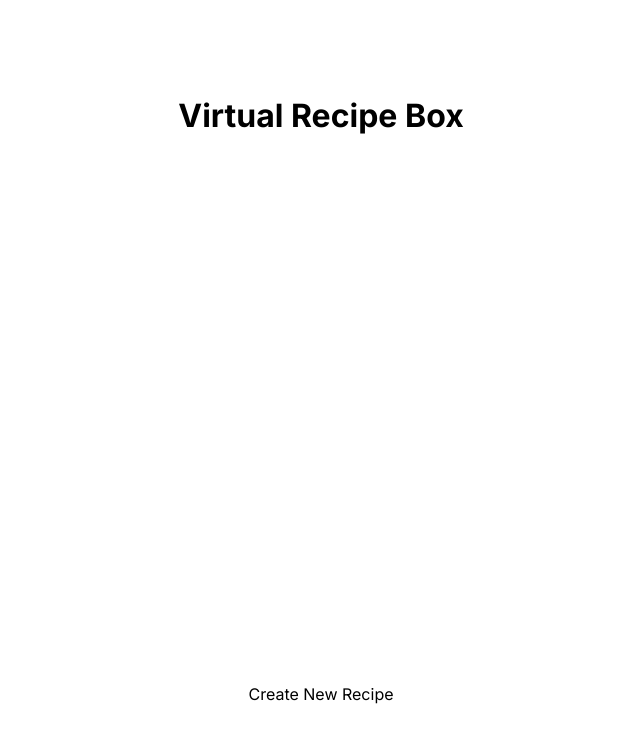
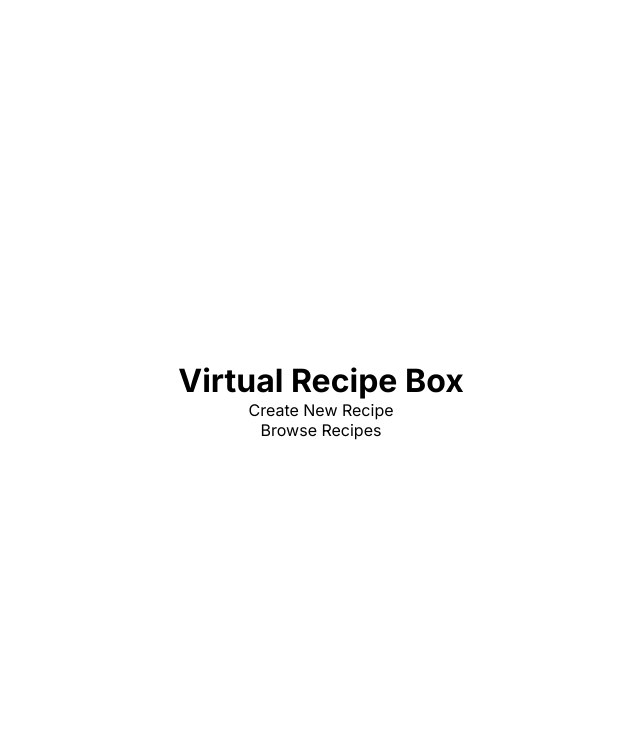
Before and after one commit to JohannesaBrahms/virtual-recipe-box, a Next.js app: page / in a window 1280 px wide. Shown: the top 742 px of the page, without its empty margins (319-959 px from the left). Built offline with nearby package versions, Linux system fonts and the light colour scheme.

Commit message:
feat(recipe): added cross-links to pages

```diff
--- a/app/(site)/create-recipe/page.tsx
+++ b/app/(site)/create-recipe/page.tsx
@@ -6,6 +6,7 @@ import { useRouter } from 'next/navigation';
 const CreateRecipe = () => {
   const [title, setTitle] = useState('');
   const [date, setDate] = useState('');
+
   const router = useRouter();
 
   const handlePostCreation = async (event: React.FormEvent<HTMLFormElement>) => {
@@ -41,6 +42,7 @@ const CreateRecipe = () => {
         <input type="text" value={date} onChange={(e) => setDate(e.target.value)} />
         <button type="submit">Submit</button>
       </form>
+      <button onClick={() => router.push('/recipes')}>Go To Recipes</button>
     </div>
   );
 };
--- a/app/(site)/recipes/page.tsx
+++ b/app/(site)/recipes/page.tsx
@@ -5,6 +5,8 @@ import { useState, useEffect } from 'react';
 
 const RecipesPage = () => {
   const [recipes, setRecipes] = useState<Recipe[]>([]);
+
+  const router = useRouter();
 
   useEffect(() => {
     const getRecipes = async () => {
@@ -37,6 +39,9 @@ const RecipesPage = () => {
           </div>
         ))}
       </ul>
+      <div>
+        <button onClick={() => router.push('/create-recipe')}>Create New Recipe</button>
+      </div>
     </div>
   );
 };
--- a/app/page.module.css
+++ b/app/page.module.css
@@ -1,7 +1,7 @@
 .main {
   display: flex;
   flex-direction: column;
-  justify-content: space-between;
+  justify-content: center;
   align-items: center;
   padding: 6rem;
   min-height: 100vh;
--- a/app/page.tsx
+++ b/app/page.tsx
@@ -6,6 +6,7 @@ export default function Home() {
     <main className={styles.main}>
       <h1>Virtual Recipe Box</h1>
       <Link href="/create-recipe">Create New Recipe</Link>
+      <Link href="/recipes">Browse Recipes</Link>
     </main>
   );
 }
```
